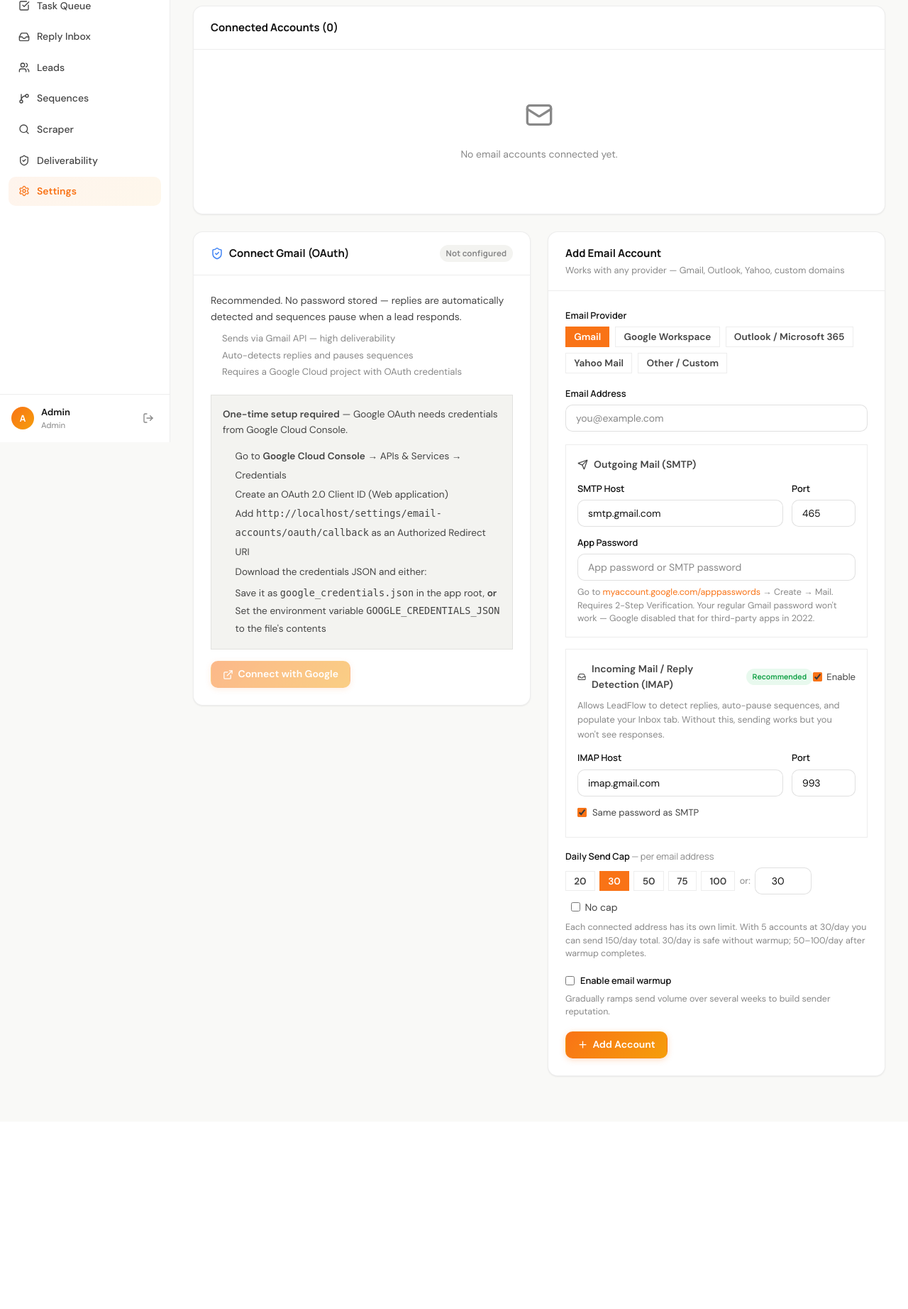
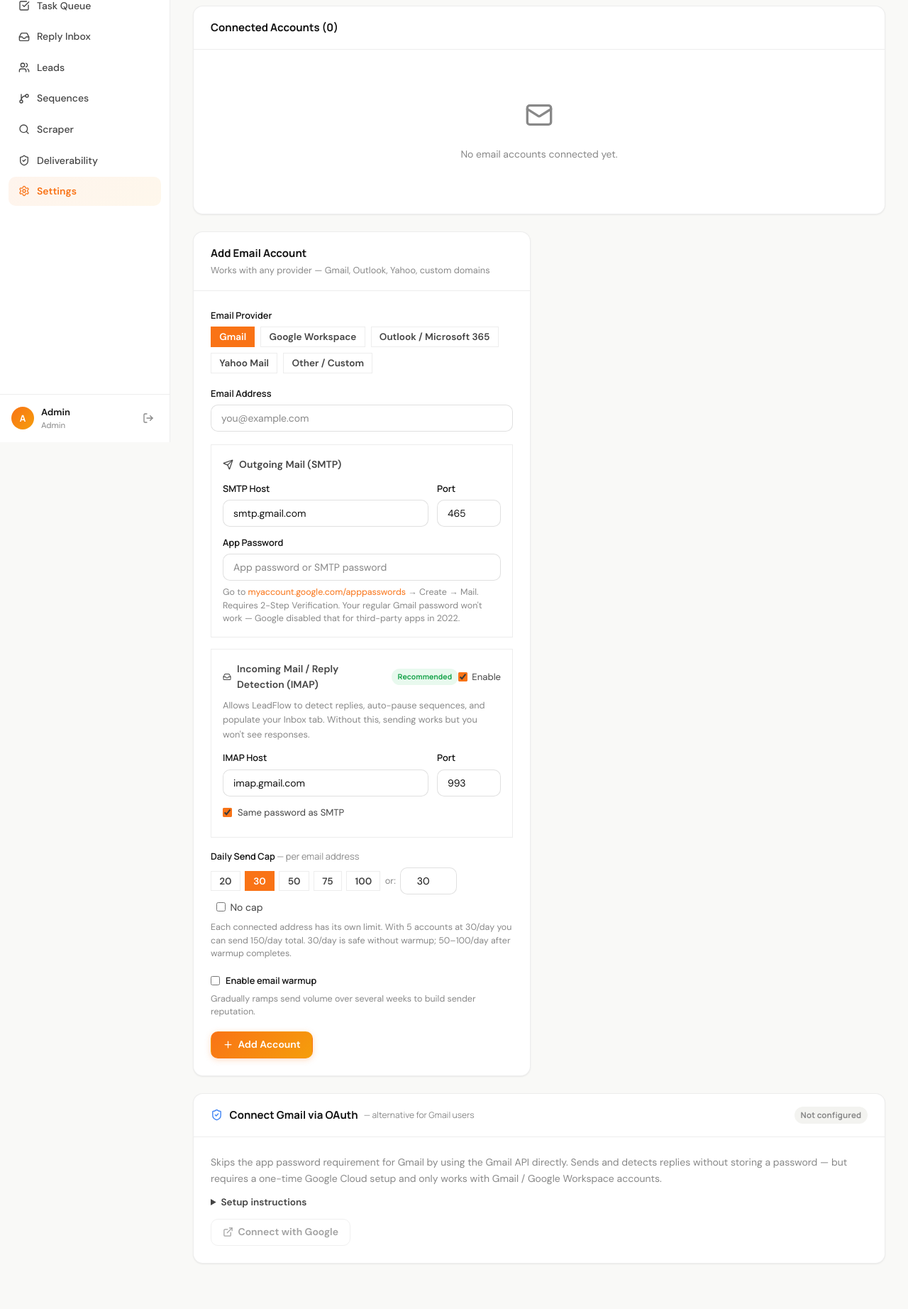
Before and after one commit to evanfay/leadflow-ai, a Flask app: page /settings/email-accounts in a window 1280 px wide. Shown: the part 177-2021 px from the top of the page at 71% size. Before the commit the page ends 1694 px from the top, so only its background shows below. Run offline with Flask 3, Linux system fonts and the light colour scheme; a user stored in the database is signed in; data that the repository does not hold is empty.

Commit message:
Demote Gmail OAuth to secondary option, promote SMTP+IMAP as primary
Co-Authored-By: Claude Sonnet 4.6 <noreply@anthropic.com>

```diff
--- a/templates/settings/email_accounts.html
+++ b/templates/settings/email_accounts.html
@@ -141,53 +141,6 @@
       </div>
     </div>
     {% endif %}
-  </div>
-
-  <!-- Add Account: OAuth -->
-  <div class="card">
-    <div class="card-header">
-      <h2 class="card-title">
-        <i data-lucide="shield-check" style="color:#4285f4; width:18px; height:18px;"></i>
-        Connect Gmail (OAuth)
-      </h2>
-      <span class="badge {% if oauth_configured %}badge-green{% else %}badge-gray{% endif %}">
-        {% if oauth_configured %}Configured{% else %}Not configured{% endif %}
-      </span>
-    </div>
-    <div class="card-body">
-      <p style="color:var(--text-body); font-size:0.875rem; margin-bottom:0.5rem;">
-        Recommended. No password stored — replies are automatically detected and sequences pause when a lead responds.
-      </p>
-      <ul style="font-size:0.82rem; color:var(--text-muted); margin:0 0 1.25rem 1rem; line-height:1.8;">
-        <li>Sends via Gmail API — high deliverability</li>
-        <li>Auto-detects replies and pauses sequences</li>
-        <li>Requires a Google Cloud project with OAuth credentials</li>
-      </ul>
-
-      {% if oauth_configured %}
-      <a href="{{ url_for('settings.oauth_connect') }}" class="btn btn-primary">
-        <i data-lucide="external-link"></i> Connect with Google
-      </a>
-      {% else %}
-      <div style="background:var(--bg-alt); border:1px solid var(--border); border-radius:var(--radius); padding:1rem; margin-bottom:1rem; font-size:0.85rem; color:var(--text-body);">
-        <strong>One-time setup required</strong> — Google OAuth needs credentials from Google Cloud Console.
-        <ol style="margin:0.75rem 0 0 1.1rem; line-height:2;">
-          <li>Go to <strong>Google Cloud Console</strong> → APIs &amp; Services → Credentials</li>
-          <li>Create an OAuth 2.0 Client ID (Web application)</li>
-          <li>Add <code>{{ request.host_url }}settings/email-accounts/oauth/callback</code> as an Authorized Redirect URI</li>
-          <li>Download the credentials JSON and either:
-            <ul style="margin-top:0.25rem; line-height:1.8;">
-              <li>Save it as <code>google_credentials.json</code> in the app root, <strong>or</strong></li>
-              <li>Set the environment variable <code>GOOGLE_CREDENTIALS_JSON</code> to the file's contents</li>
-            </ul>
-          </li>
-        </ol>
-      </div>
-      <button class="btn btn-primary" disabled title="Configure Google OAuth credentials first">
-        <i data-lucide="external-link"></i> Connect with Google
-      </button>
-      {% endif %}
-    </div>
   </div>
 
   <!-- Add Account: SMTP + IMAP -->
@@ -363,6 +316,46 @@
           <i data-lucide="plus"></i> Add Account
         </button>
       </form>
+    </div>
+  </div>
+
+  <!-- Gmail OAuth — alternative option -->
+  <div class="card" style="grid-column: 1 / -1;">
+    <div class="card-header">
+      <div style="display:flex; align-items:center; gap:0.6rem;">
+        <i data-lucide="shield-check" style="color:#4285f4; width:17px; height:17px;"></i>
+        <h2 class="card-title">Connect Gmail via OAuth <span style="font-size:0.75rem; font-weight:400; color:var(--text-muted);">— alternative for Gmail users</span></h2>
+      </div>
+      <span class="badge {% if oauth_configured %}badge-green{% else %}badge-gray{% endif %}">
+        {% if oauth_configured %}Configured{% else %}Not configured{% endif %}
+      </span>
+    </div>
+    <div class="card-body">
+      <p style="color:var(--text-muted); font-size:0.875rem; margin-bottom:0.75rem;">
+        Skips the app password requirement for Gmail by using the Gmail API directly.
+        Sends and detects replies without storing a password — but requires a one-time Google Cloud setup
+        and only works with Gmail / Google Workspace accounts.
+      </p>
+      {% if oauth_configured %}
+      <a href="{{ url_for('settings.oauth_connect') }}" class="btn btn-ghost">
+        <i data-lucide="external-link"></i> Connect with Google
+      </a>
+      {% else %}
+      <details style="margin-bottom:0.75rem;">
+        <summary style="cursor:pointer; font-size:0.85rem; font-weight:600; color:var(--text-body);">Setup instructions</summary>
+        <div style="background:var(--bg-alt); border:1px solid var(--border); border-radius:var(--radius); padding:1rem; margin-top:0.5rem; font-size:0.83rem; color:var(--text-body);">
+          <ol style="margin:0 0 0 1.1rem; line-height:2.1;">
+            <li>Go to <strong>Google Cloud Console</strong> → APIs &amp; Services → Credentials</li>
+            <li>Create an OAuth 2.0 Client ID (Web application)</li>
+            <li>Add <code>{{ request.host_url }}settings/email-accounts/oauth/callback</code> as an Authorized Redirect URI</li>
+            <li>Download the credentials JSON and either save it as <code>google_credentials.json</code> in the app root, or set the <code>GOOGLE_CREDENTIALS_JSON</code> environment variable to its contents</li>
+          </ol>
+        </div>
+      </details>
+      <button class="btn btn-ghost" disabled title="Configure Google OAuth credentials first">
+        <i data-lucide="external-link"></i> Connect with Google
+      </button>
+      {% endif %}
     </div>
   </div>
 
```
